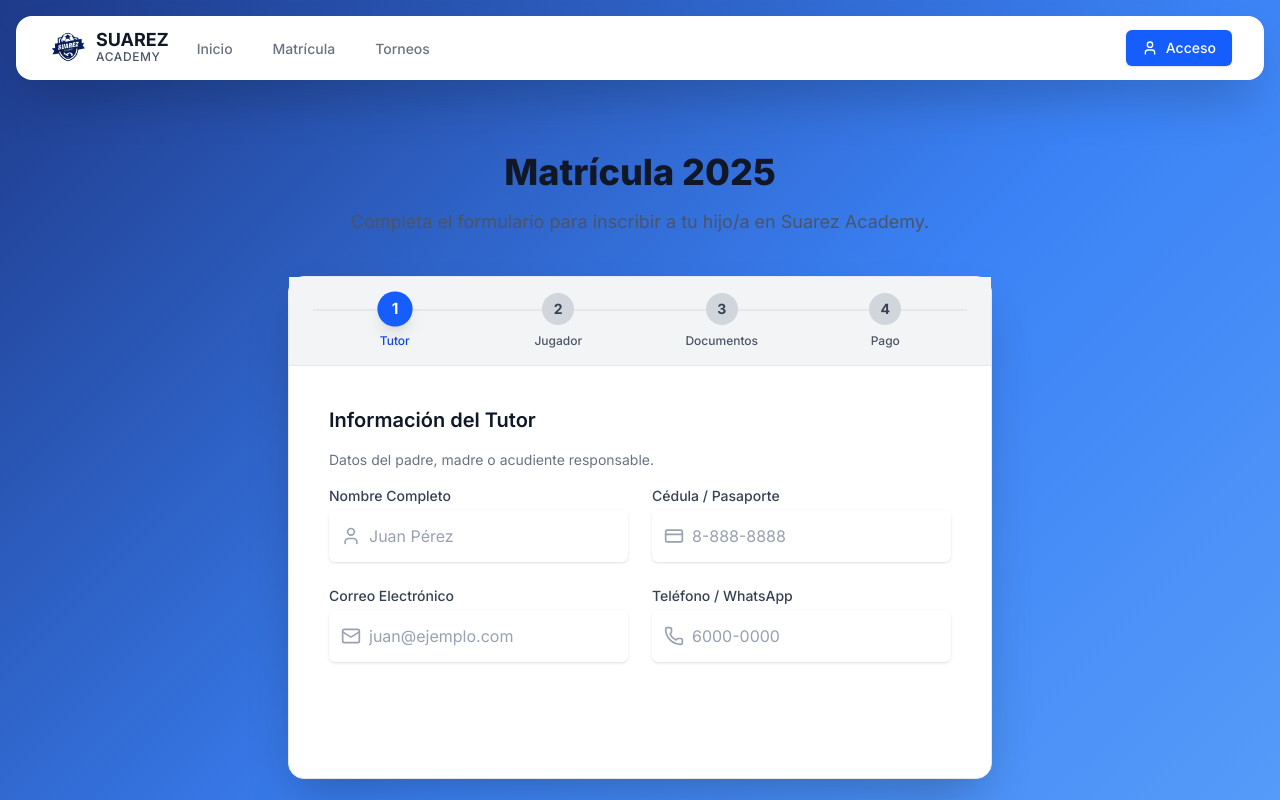
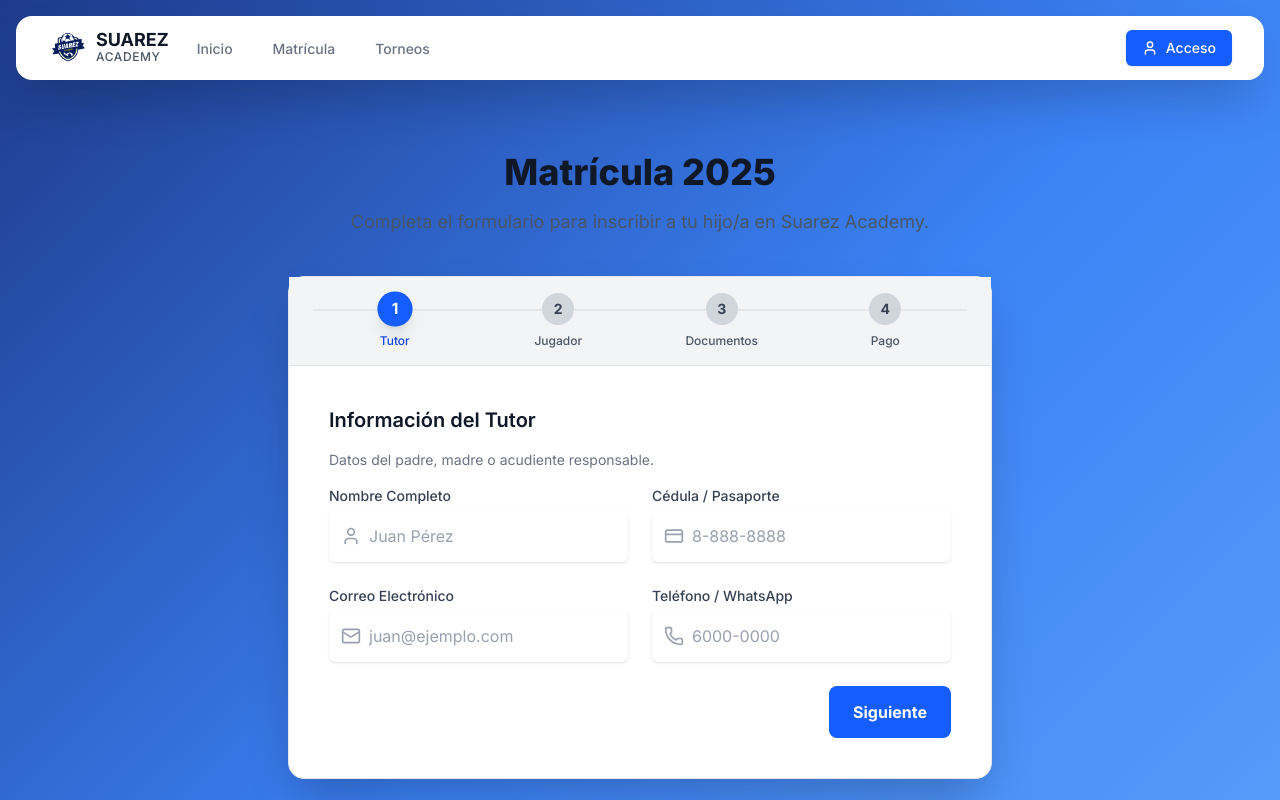
Before and after one commit to vegaexperiences/Sistema_Adademia_de_Futbol, a Next.js app in the folder web-app/: page /enrollment in a window 1280 px wide. Shown: the top 800 px of the page. Built offline with nearby package versions, Linux system fonts and the light colour scheme; no server answers; the database is empty.

Commit message:
Fix: Cambiar color de botones Siguiente en enrollment de bg-primary a bg-blue-600 para mejor visibilidad

```diff
--- a/web-app/src/components/enrollment/steps/DocumentsStep.tsx
+++ b/web-app/src/components/enrollment/steps/DocumentsStep.tsx
@@ -288,7 +288,7 @@ export function DocumentsStep({ data, updateData, updatePlayerFile, onNext, onBa
         </button>
         <button
           type="submit"
-          className="bg-primary text-white px-6 py-2 rounded-lg font-bold hover:bg-primary/90 hover:shadow-lg hover:scale-105 transition-all duration-300"
+          className="bg-blue-600 text-white px-6 py-3 sm:py-3.5 min-h-[48px] rounded-lg font-bold text-base hover:bg-blue-700 hover:shadow-lg active:scale-95 hover:scale-105 transition-all duration-300 touch-manipulation w-full sm:w-auto"
         >
           Siguiente
         </button>
--- a/web-app/src/components/enrollment/steps/PlayerStep.tsx
+++ b/web-app/src/components/enrollment/steps/PlayerStep.tsx
@@ -161,7 +161,7 @@ export function PlayerStep({ data, updatePlayer, addPlayer, removePlayer, onNext
         </button>
         <button
           type="submit"
-          className="bg-primary text-white px-6 py-3 sm:py-3.5 min-h-[48px] rounded-lg font-bold text-base hover:bg-primary/90 hover:shadow-lg active:scale-95 hover:scale-105 transition-all duration-300 touch-manipulation w-full sm:w-auto"
+          className="bg-blue-600 text-white px-6 py-3 sm:py-3.5 min-h-[48px] rounded-lg font-bold text-base hover:bg-blue-700 hover:shadow-lg active:scale-95 hover:scale-105 transition-all duration-300 touch-manipulation w-full sm:w-auto"
         >
           Siguiente
         </button>
--- a/web-app/src/components/enrollment/steps/TutorStep.tsx
+++ b/web-app/src/components/enrollment/steps/TutorStep.tsx
@@ -106,7 +106,7 @@ export function TutorStep({ data, updateData, onNext }: TutorStepProps) {
       <div className="flex justify-end">
         <button
           type="submit"
-          className="bg-primary text-white px-6 py-3 sm:py-3.5 min-h-[48px] rounded-lg font-bold text-base hover:bg-primary/90 hover:shadow-lg active:scale-95 hover:scale-105 transition-all duration-300 touch-manipulation w-full sm:w-auto"
+          className="bg-blue-600 text-white px-6 py-3 sm:py-3.5 min-h-[48px] rounded-lg font-bold text-base hover:bg-blue-700 hover:shadow-lg active:scale-95 hover:scale-105 transition-all duration-300 touch-manipulation w-full sm:w-auto"
         >
           Siguiente
         </button>
```
